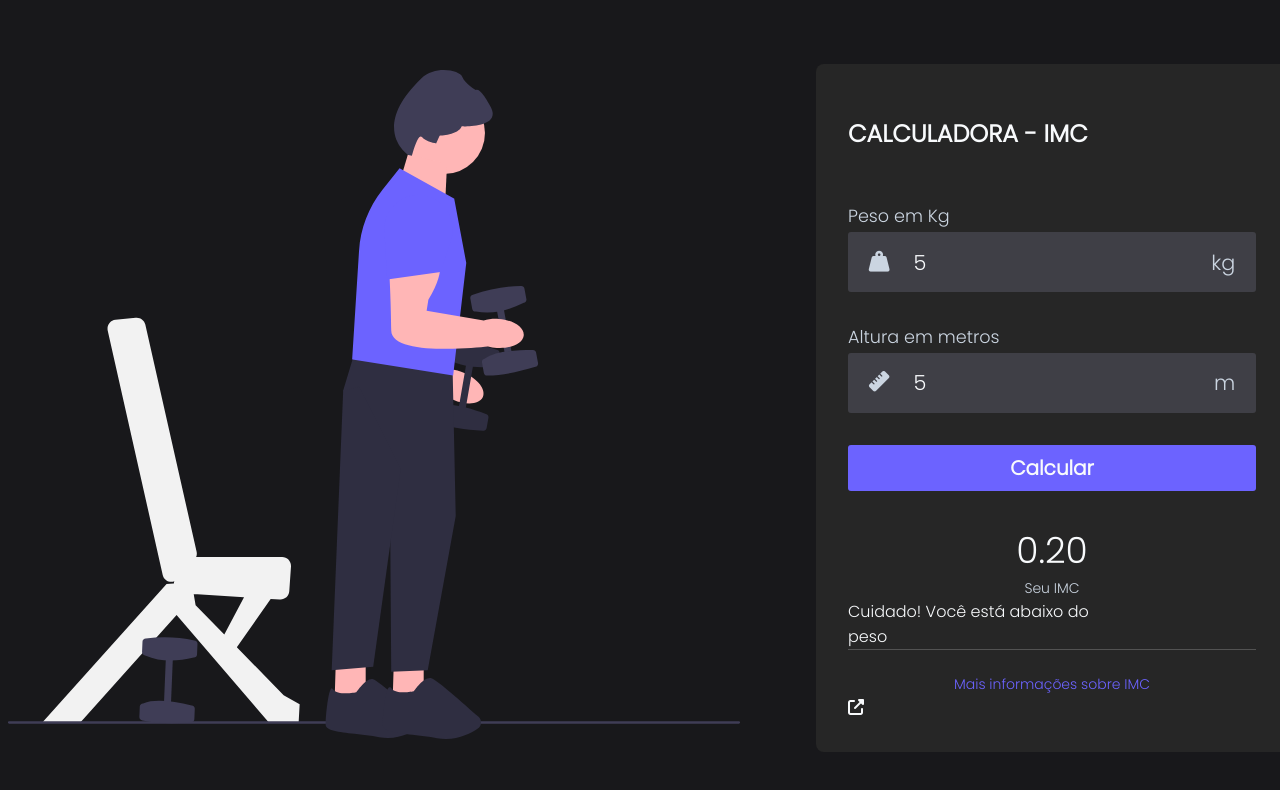
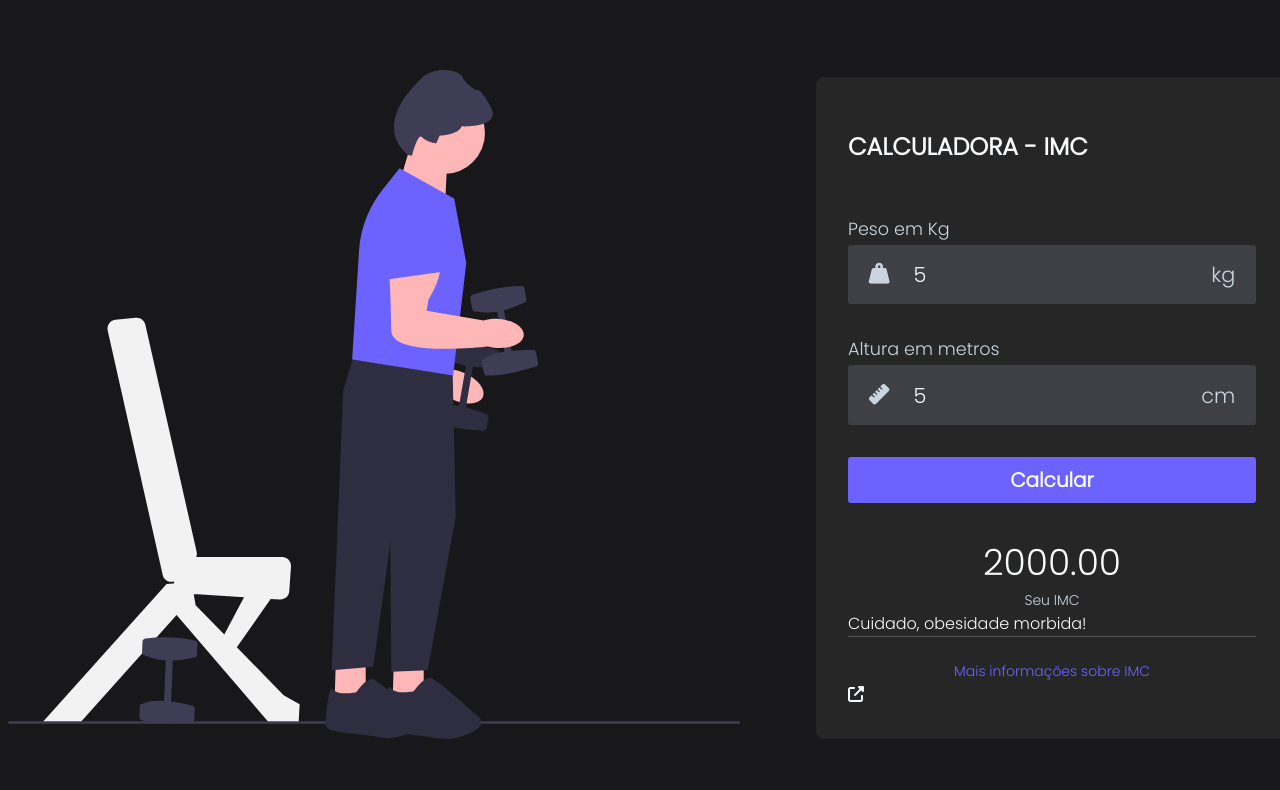
Before and after one commit to JVMuniz01/Trainnig, a plain HTML site: page index.html in a window 1280 px wide. Both pictures are taken after typing "5", "5" into the empty fields and a click on the button "Calcular". Drawn offline with Linux system fonts and the light colour scheme.

Commit message:
correção da altura

```diff
--- a/assets/js/scripts.js
+++ b/assets/js/scripts.js
@@ -6,7 +6,7 @@ form.addEventListener('submit', function (event) {
     const weigth = document.getElementById('weight').value;
     const height = document.getElementById('height').value;
 
-    const bmi = (weigth / (height * height)).toFixed(2);
+    const bmi = (weigth / ((height / 100) * (height / 100))).toFixed(2);
 
     const value = document.getElementById('value');
     let description = '';
--- a/index.html
+++ b/index.html
@@ -43,7 +43,7 @@
                     <div class="input-field">
                         <i class="fa-solid fa-ruler"></i>
                         <input type="number" id="height" required>
-                        <span>m</span>
+                        <span>cm</span>
                     </div>
                 </div>
 
```
